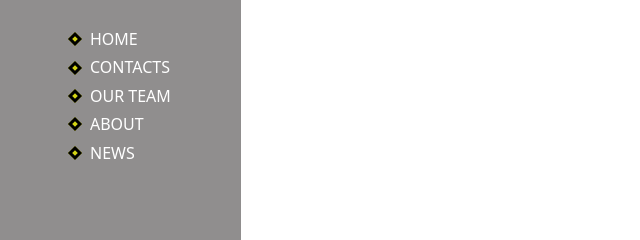
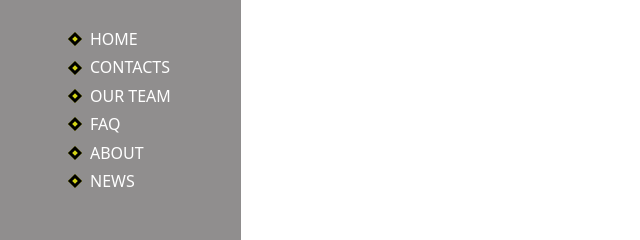
Before and after one commit to tolyagan228/HW-27, a plain HTML site: page index.html in a window 1280 px wide. Shown: the top 240 px of the page, 0-640 px from the left. Drawn offline with nearby package versions, Linux system fonts and the light colour scheme.

Commit message:
finish HW-27

```diff
--- a/index.html
+++ b/index.html
@@ -29,6 +29,9 @@
           <a href="A" class="link menu-link">OUR TEAM</a>
         </li>
         <li class="menu-list-item">
+          <a href="A" class="link menu-link">FAQ</a>
+        </li>
+        <li class="menu-list-item">
           <a href="A" class="link menu-link">ABOUT</a>
         </li>
         <li class="menu-list-item">
```
